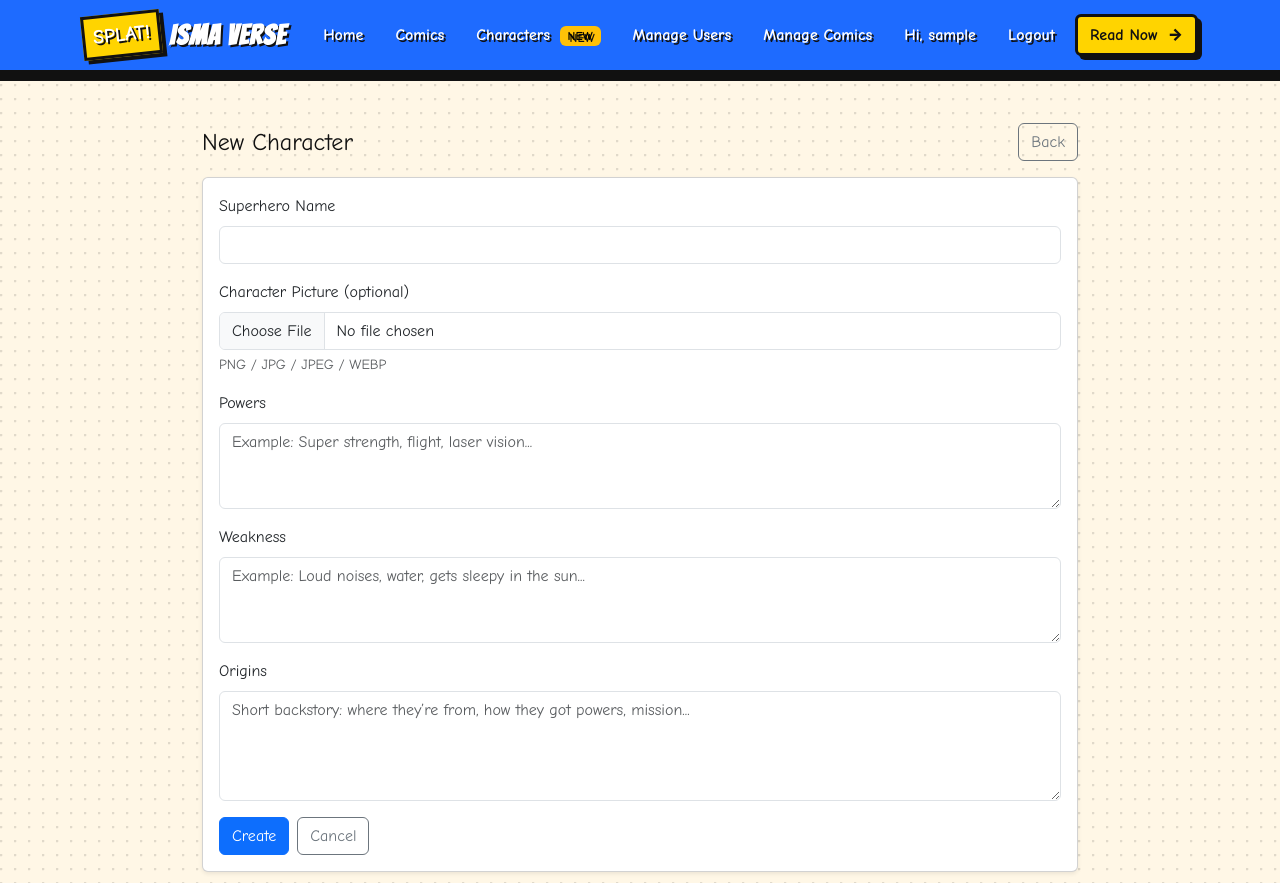
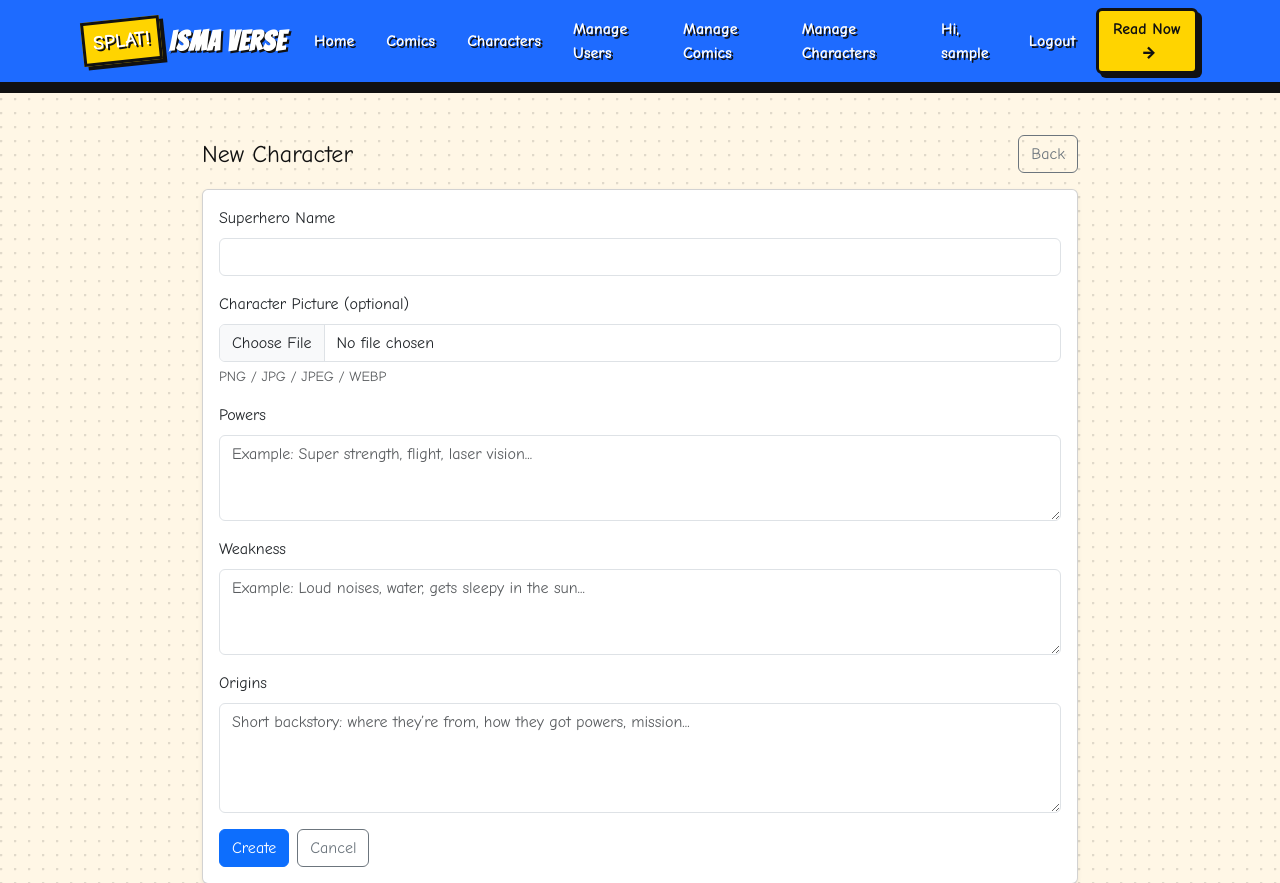
Before and after one commit to fjawed92/IsmaVerse, a Flask app: page /admin/characters/new in a window 1280 px wide. Shown: the top 883 px of the page. Run offline with Flask 3, Linux system fonts and the light colour scheme; a user stored in the database is signed in; tables that the repository leaves empty hold one stand-in row (values such as "Sample post").

Commit message:
Update base.html

```diff
--- a/app/templates/base.html
+++ b/app/templates/base.html
@@ -55,7 +55,6 @@
         <li class="nav-item">
           <a class="nav-link comic-link" href="{{ url_for('characters.list_characters') }}">
             Characters
-            <span class="ms-1 badge text-bg-warning align-middle">NEW</span>
           </a>
         </li>
 
@@ -69,6 +68,11 @@
         <li class="nav-item">
           <a class="nav-link comic-link" href="{{ url_for('admin.admin_comics_list') }}">
             Manage Comics
+          </a>
+        </li>
+        <li class="nav-item">
+          <a class="nav-link comic-link" href="{{ url_for('admin.admin_characters_list') }}">
+            Manage Characters
           </a>
         </li>
         {% endif %}
```
